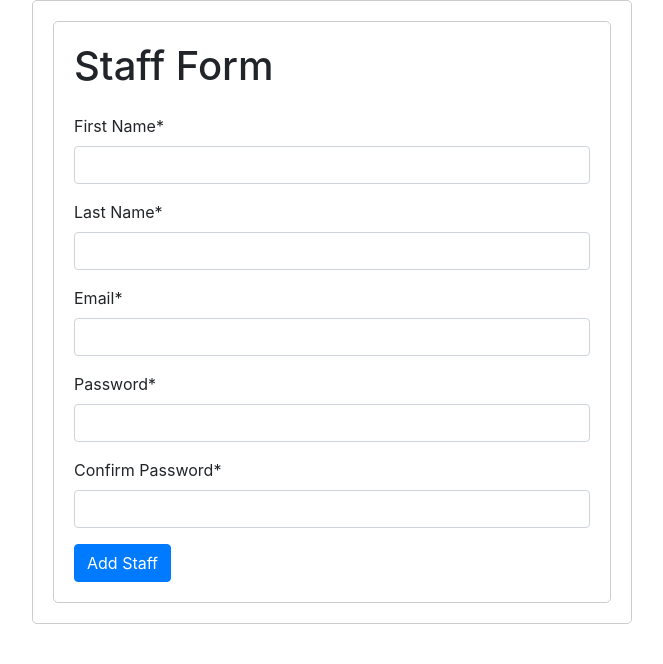
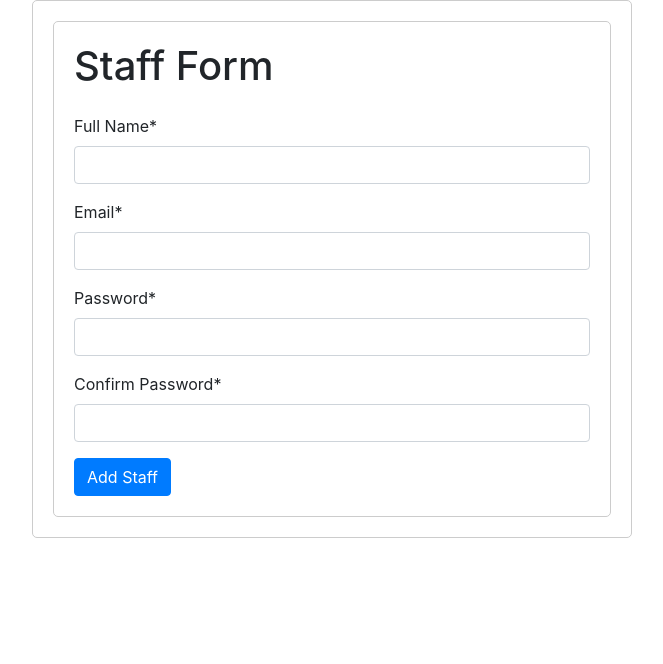
Before and after one commit to sarthakghere/student-support-cell, a Django app: page /staff/add/ in a window 1280 px wide. Shown: the part 56-720 px from the top of the page, without its empty margins (308-971 px from the left). Run offline with Django 5.2, Linux system fonts and the light colour scheme; a user stored in the database is signed in; tables that the repository leaves empty hold one stand-in row (values such as "Sample post"); parts of the project's set-up code (start-up, migrations or seed data) failed here and were passed over; some libraries are stand-ins or nearby versions.

Commit message:
Made changes to staff related views to follow new User model

```diff
--- a/authentication/forms.py
+++ b/authentication/forms.py
@@ -9,8 +9,7 @@ class LoginForm(forms.Form):
     REQUIRED_FIELDS = []
 
 class StaffForm(forms.Form):
-    first_name = forms.CharField(max_length=100, required=True, label='First Name')
-    last_name = forms.CharField(max_length=100, required=True, label='Last Name')
+    full_name = forms.CharField(max_length=100, required=True, label='Full Name')
     email = forms.EmailField(max_length=100, required=True, label='Email')
     password = forms.CharField(widget=forms.PasswordInput(), required=True, label='Password')
     confirm_password = forms.CharField(widget=forms.PasswordInput(), required=True, label='Confirm Password')
@@ -34,3 +33,7 @@ class StaffForm(forms.Form):
             self.add_error('confirm_password', "Passwords do not match")
 
         return cleaned_data
+
+class StaffEditForm(forms.Form):
+    full_name = forms.CharField(max_length=100, required=True, label='Full Name')
+    email = forms.EmailField(max_length=100, required=True, label='Email')
--- a/authentication/templates/authentication/staff/manage_options.html
+++ b/authentication/templates/authentication/staff/manage_options.html
@@ -28,7 +28,7 @@ Staff Management
                     {% for staff in staffs %}
                         <tr>
                             <th scope="row">{{ forloop.counter }}</th>
-                            <td>{{ staff.first_name }} {{ staff.last_name }}</td>
+                            <td>{{ staff.full_name }}</td>
                             <td>{{ staff.email }}</td>
                             <td>
                                 <!-- View Button -->
--- a/authentication/templates/authentication/staff/view_staff.html
+++ b/authentication/templates/authentication/staff/view_staff.html
@@ -17,7 +17,7 @@
                 </div>
             </div>
             <div class="card-body">
-                <p><strong>Name:</strong> {{ staff.first_name }} {{ staff.last_name }}</p>
+                <p><strong>Name:</strong> {{ staff.full_name }}</p>
                 <p><strong>Email:</strong> {{ staff.email }}</p>
             </div>
         </div>
--- a/authentication/views.py
+++ b/authentication/views.py
@@ -3,7 +3,7 @@ from django.contrib.auth import authenticate, login, logout
 from django.contrib import messages
 from django.contrib.auth.decorators import login_required, user_passes_test
 from .models import User
-from .forms import LoginForm, StaffForm
+from .forms import LoginForm, StaffForm, StaffEditForm
 from students.models import Certificate
 
 def is_admin(user):
@@ -67,22 +67,21 @@ def add_staff(request):
         form = StaffForm(request.POST)
         if form.is_valid():
             email = form.cleaned_data.get('email')
-            first_name = form.cleaned_data.get('first_name')
-            last_name = form.cleaned_data.get('last_name')
+            full_name = form.cleaned_data.get('full_name')
             password = form.cleaned_data.get('password')
             confirm_password = form.cleaned_data.get('confirm_password')
 
             # Check if email already exists
             if User.objects.filter(email=email).exists():
                 messages.error(request, "A staff member with this email already exists.")
+
             elif password != confirm_password:
                 messages.error(request, "Passwords do not match.")
             else:
                 # Create staff user
                 user = User.objects.create_user(
                     email=email,
-                    first_name=first_name,
-                    last_name=last_name,
+                    full_name=full_name,
                     password=password,
                     role='staff'
                 )
@@ -102,20 +101,32 @@ def delete_staff(request, pk):
 @user_passes_test(is_admin, login_url='authentication:login')
 def edit_staff(request, pk):
     staff = get_object_or_404(User, id=pk, role='staff')
+    data = {
+        'full_name': staff.full_name,
+        'email': staff.email,
+    }
+    form = StaffEditForm(initial=data)
 
     if request.method == "POST":
+        form = StaffEditForm(request.POST)
         # Update Staff User Details
-        first_name = request.POST.get('first_name')
-        last_name = request.POST.get('last_name')
-        staff.first_name = first_name
-        staff.last_name = last_name
-        staff.email = request.POST.get('email')
-        staff.save()
+        if form.is_valid():
 
-        messages.success(request, "Student information updated successfully!")
-        return redirect('authentication:manage_staff')  # Redirect to the student list page
+            full_name = form.cleaned_data.get('full_name')
+            email = form.cleaned_data.get('email')
 
-    return render(request, 'authentication/staff/edit_staff.html', {'staff': staff})
+            if User.objects.filter(email=email).exclude(id=staff.id).exists():
+                form.add_error('email', "This email is already in use.")
+                return render(request, 'authentication/staff/edit_staff.html', {'staff': staff, 'form': form})
+
+            staff.full_name = full_name
+            staff.email = email
+            staff.save()
+            messages.success(request, "Staff information updated successfully!")
+
+            return redirect('authentication:manage_staff')  # Redirect to the staff list page
+
+    return render(request, 'authentication/staff/edit_staff.html', {'staff': staff, 'form': form})
 
 @login_required(login_url='authentication:login')
 def credits(request):
```
Also changed, not shown: authentication/templates/authentication/staff/edit_staff.html (+10 -9 lines).
